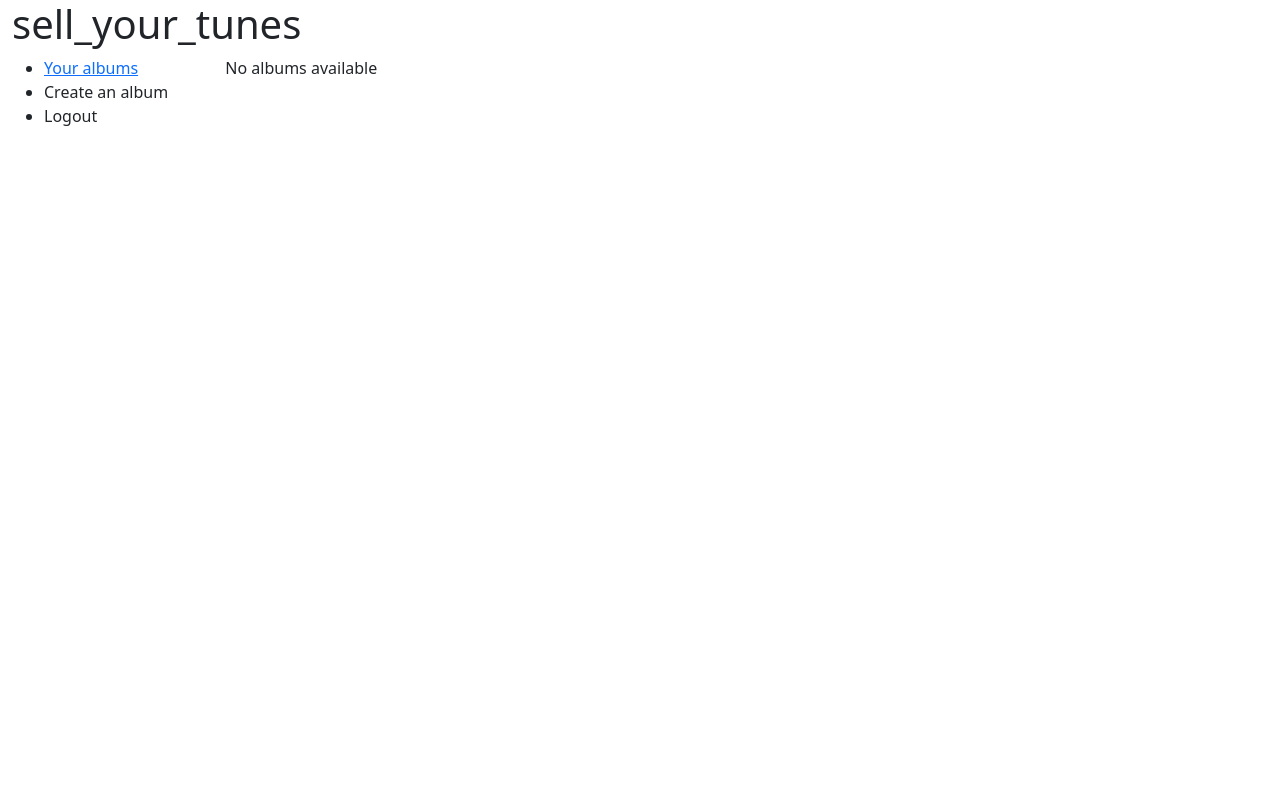
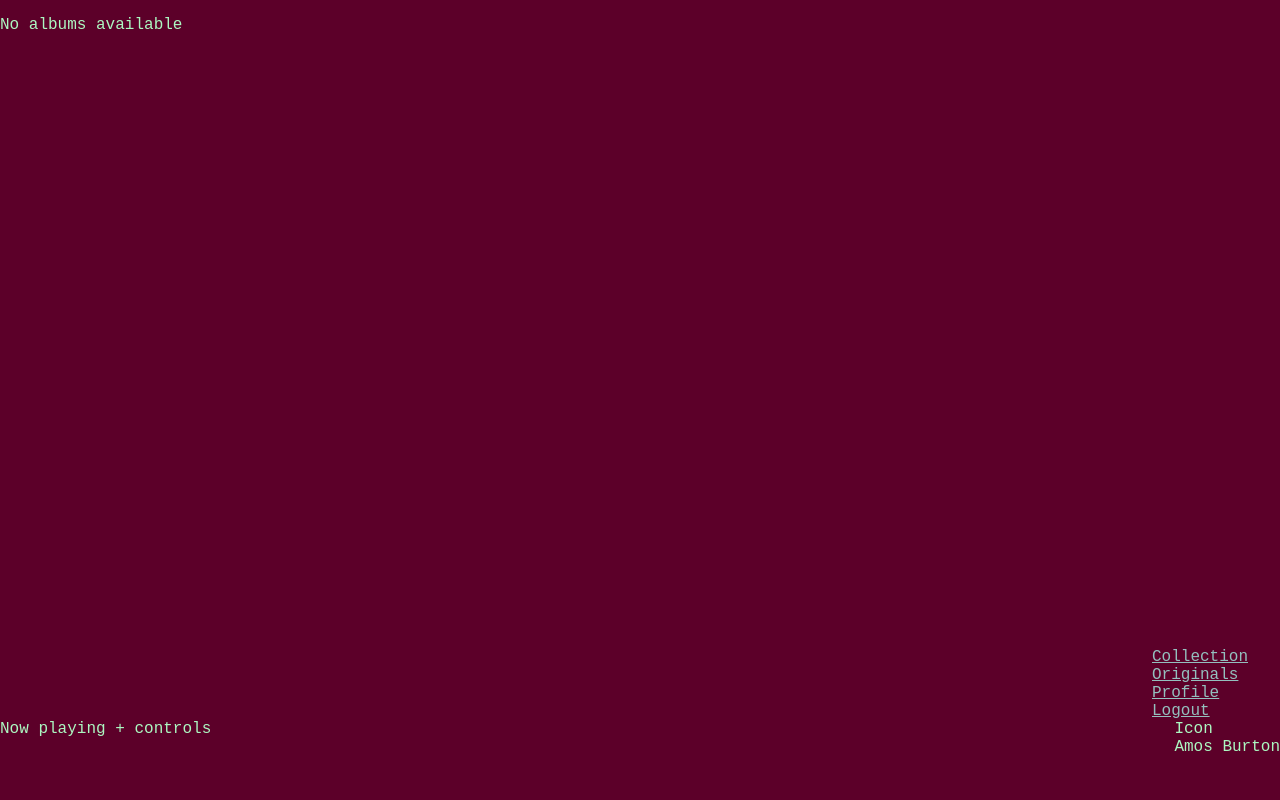
Before and after one commit to bswearingen/sell_your_tunes, a Django app: page /albums/ in a window 1280 px wide. Run offline with Django 5.2, Linux system fonts and the light colour scheme; a user stored in the database is signed in; data that the repository does not hold is empty; parts of the project's set-up code (start-up, migrations or seed data) failed here and were passed over.

Commit message:
Working on some UI stuff

```diff
--- a/master_collection/static/master_collection/style.css
+++ b/master_collection/static/master_collection/style.css
@@ -1,25 +1,87 @@
-/* .library {
+:root {
+    --light: #ACF7C1;
+    --medium-light: #94BFBE;
+    --medium: #857C8D;
+    --medium-dark: #61304B;
+    --dark: #5C0029;
+}
+body {
+    display: block;
+    margin: 0px;
+    font-family: 'Courier New', Courier, monospace;
+}
+
+.grid-container {
+    display: grid;
+    grid-template-columns: 9fr 1fr;
+    grid-template-rows: 9fr 1fr;
+    background-color: var(--dark);
+    color: var(--light);
+    scrollbar-color: var(--medium-light) var(--medium-dark);
+}
+
+.content {
+    height: 90vh;
+    width: 90vw;
+    overflow: scroll;
+}
+
+.navbar {
     display: flex;
+    flex-direction: column-reverse;
+}
+
+.nav-links {
+    list-style-type: none;
+    margin: 0;
+    padding: 0;
+}
+
+.footer {
+    display: flex;
+    grid-column: 1 / span 2;
     flex-direction: row;
-    flex-wrap: wrap;
-    gap: 1vmin;
+    justify-content: space-between;
+}
+
+.library {
+    display: grid;
+    grid-template-columns: 1fr 1fr 1fr 1fr;
+    column-gap: 0.5em;
 }
 
 .album {
+    background-image: linear-gradient(var(--dark), var(--light));
+    background-size: 100% 100%;
+    aspect-ratio: 1;
     display: flex;
     flex-direction: column;
-    width: 15vmin;
-    height: 15vmin;
+    justify-content: end;
+}
+
+.album p{
+    background-color: var(--medium);
+    width: fit-content;
+    white-space: pre-wrap;
 }
 
 .album-name {
-    margin-bottom: 0;
-}
-.album-by-line {
-    margin-top: 0;
+    margin: 0;
 }
 
-.album-cover {
-    width: 10vmin;
-    height: 10vmin;
-} */
+.album-by-line {
+    margin: 0;
+}
+
+a:link {
+    color: var(--medium-light);
+}
+a:visited {
+    color: var(--medium-dark);
+}
+a:hover {
+    color: var(--medium);
+}
+a:active {
+    color: var(--light);
+}
--- a/master_collection/templates/master_collection/index.html
+++ b/master_collection/templates/master_collection/index.html
@@ -4,23 +4,17 @@
 <div class="library">
 {% if object_list %}
 {% for album in object_list %}
-    {% if forloop.counter0 == 0 or forloop.counter0|divisibleby:"3"%}
-    <div class="row">
+    {% if album.album_cover %}
+        <div class="album"
+            style="background-image: url({{album.album_cover.url}});"
+            href="{% url 'master_collection:albums' %}"
+        >
+    {% else %}
+        <div class="album">
     {% endif %}
-    <div class="col-sm-3 album">
-        {% if album.album_cover %}
-            {% if album.album_cover_alt_text %}
-                <img class="img-thumbnail" src="{{album.album_cover.url}}" alt="{{album.album_cover_alt_text}}"/>
-            {% else %}
-                <img class="img-thumbnail" src="{{album.album_cover.url}}"/>
-            {% endif %}
-        {% endif %}
-        <p class="album-name">{{album.name}}</p>
-        <p class="album-by-line">by {{album.release_artist.name}}</p>
-    </div>
-    {% if forloop.counter0 == 2 or forloop.last%}
-    </div>
-    {% endif %}
+            <p class="album-name">{{album.name}}</p>
+            <p class="album-by-line"> - by {{album.release_artist.name}}</p>
+        </div>
 {% endfor %}
 {% else %}
 <p>No albums available</p>
--- a/master_collection/urls.py
+++ b/master_collection/urls.py
@@ -5,7 +5,7 @@ from . import views
 app_name = "master_collection"
 urlpatterns = [
     # User views
-    path("albums/", views.IndexView.as_view(), name="index"),
+    path("albums/", views.AlbumsView.as_view(), name="albums"),
     # Dereferencers
     # ex: /collection/albums/5/
     path("albums/<int:album_id>/", views.get_album, name="album"),
@@ -13,4 +13,6 @@ urlpatterns = [
     path("artists/<int:artist_id>/", views.get_artist, name="artist"),
     # ex: /collection/tracks/5/
     path("tracks/<int:track_id>/", views.get_track, name="track"),
+    # CRUD views
+    path("albums/create/", views.AlbumCreate.as_view(), name="album-create"),
 ]
--- a/master_collection/views.py
+++ b/master_collection/views.py
@@ -2,7 +2,8 @@ from django.shortcuts import get_object_or_404
 from django.http import HttpResponse, JsonResponse
 import json
 from django.views import generic
-from django.contrib.auth.mixins import LoginRequiredMixin
+from django.contrib.auth.mixins import LoginRequiredMixin, PermissionRequiredMixin
+from django.views.generic.edit import CreateView, UpdateView, DeleteView
 
 from .models import Album, Artist, Track
 
@@ -27,7 +28,7 @@ def get_track(request, track_id):
 # They'll only have access to their own items
 # List view, detail view, CRUD view,
 
-class IndexView(LoginRequiredMixin, generic.ListView):
+class AlbumsView(LoginRequiredMixin, generic.ListView):
     template_name = "master_collection/index.html"
     login_url = "/accounts/login/"
     next_page = "/albums/"
@@ -41,3 +42,8 @@ def get_my_albums(request):
     # If not redirect to login flow
     # ListView of albums
     return NotImplementedError
+
+class AlbumCreate(PermissionRequiredMixin, CreateView):
+    model = Album
+    fields = '__all__'
+    permission_required = 'master_collection.add_album'
--- a/templates/base_generic.html
+++ b/templates/base_generic.html
@@ -6,28 +6,33 @@
     {% block title %}
         <title>sell_your_tunes</title>
     {% endblock %}
-        <link href="https://cdn.jsdelivr.net/npm/bootstrap@5.3.3/dist/css/bootstrap.min.css" rel="stylesheet" integrity="sha384-QWTKZyjpPEjISv5WaRU9OFeRpok6YctnYmDr5pNlyT2bRjXh0JMhjY6hW+ALEwIH" crossorigin="anonymous">
     {% load static %}
     <link rel="stylesheet" href="{% static 'master_collection/style.css' %}">
+    <style></style>
   </head>
   <body>
-        <div class="container-fluid">
-            <div class="row">
-                <h1>sell_your_tunes</h1>
-            </div>
-            <div class="row">
-                <div class="col-sm-2">
-                    {% block sidebar %}
-                        <ul class="sidebar-nav">
-                            <li><a href="{% url 'master_collection:index' %}">Your albums</a></li>
-                            <li>Create an album</li>
-                            <li>Logout</li>
-                        </ul>
+    <div class="grid-container">
+        <div class="content">
+            {% block content %}
             {% endblock %}
         </div>
-                <div class="col-sm-10 ">{% block content %}{% endblock %}</div>
+        <div class="navbar">
+            <ul class="nav-links">
+                <li><a href="#">Collection</a></li>
+                <li><a href="{% url 'master_collection:albums' %}">Originals</a></li>
+                <li><a href="#">Profile</a></li>
+                <li><a href="#">Logout</a></li>
+            </ul>
+        </div>
+        <div class="footer">
+            <div class="now-playing">
+                Now playing + controls
+            </div>
+            <div class="account">
+                <div class="icon">Icon</div>
+                <div class="name">{{ user.get_username }}</div>
             </div>
         </div>
-        <script src="https://cdn.jsdelivr.net/npm/bootstrap@5.3.3/dist/js/bootstrap.bundle.min.js" integrity="sha384-YvpcrYf0tY3lHB60NNkmXc5s9fDVZLESaAA55NDzOxhy9GkcIdslK1eN7N6jIeHz" crossorigin="anonymous"></script>
+    </div>
   </body>
 </html>
```
Also changed, not shown: master_collection/templates/master_collection/album_form.html (added, +11 -0 lines). Lines whose indentation alone changed are shown as unchanged.
